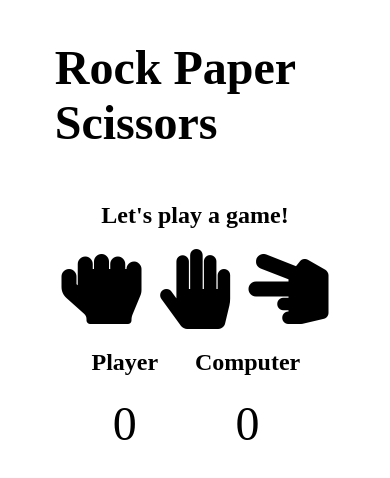
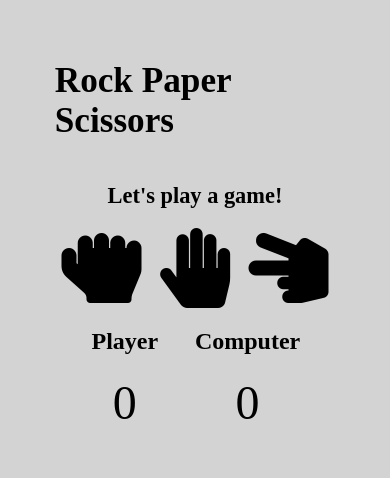
Before and after one commit to ChadKreutzer/rock-paper-scissors, a plain HTML site: page index.html in a window 390 px wide. Drawn offline with Linux system fonts and the light colour scheme.

Commit message:
style app

```diff
--- a/style.css
+++ b/style.css
@@ -1,13 +1,19 @@
 /* Rock Paper Scissors */
+
+body {
+  background-color: #d3d3d3;
+}
 
 .hidden {
   display: none;
 }
 
 #wrapper {
+  margin-top: 10%;
   display: grid;
   grid-template-columns: 1fr 2fr 2fr 2fr 1fr;
   justify-items: center;
+  align-self: center;
 }
 
 h1 {
@@ -16,9 +22,27 @@ h1 {
   font-size: 3em;
 }
 
+@media (max-width: 570px) {
+  h1 {
+    font-size: 2.5em;
+  }
+}
+
+@media (max-width: 478px) {
+  h1 {
+    font-size: 2.2em;
+  }
+}
+
 #display {
   grid-column: 2/5;
   grid-row: 2/3;
+}
+
+@media (max-width: 447px) {
+  #display {
+    font-size: 1.4em;
+  }
 }
 
 .play-game {
```
